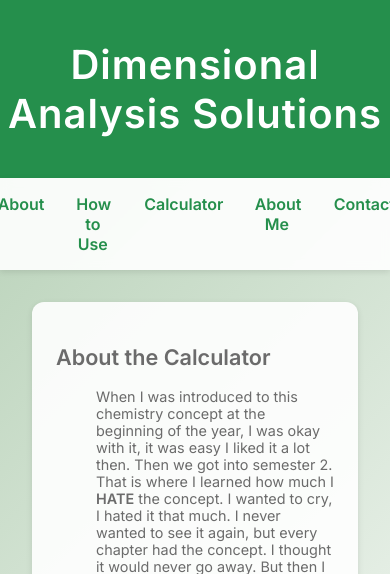
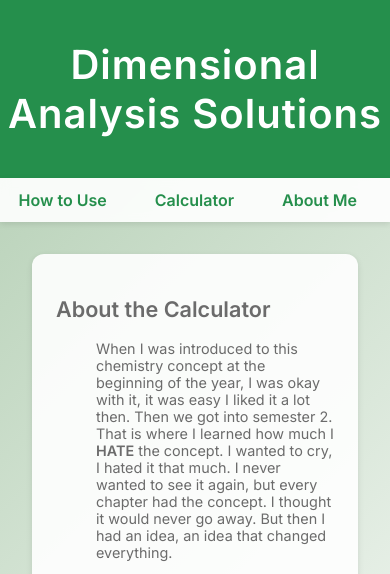
Before and after one commit to Artemis-Cassini/Dimensional-Analysis, a Flask app: page /about in a window 390 px wide. Shown: the top 574 px of the page. Run offline with Flask 3, Linux system fonts and the light colour scheme.

Commit message:
styles.css

```diff
--- a/CalcWebsite/static/styles.css
+++ b/CalcWebsite/static/styles.css
@@ -152,23 +152,24 @@ main {
     padding: 0.5rem;
   }
 
-  /* Center navigation links and compress width */
+  /* Center navigation links in a horizontal row, allow wrapping if needed */
   nav.main-nav {
     display: flex;
-    flex-direction: column;
-    align-items: center;
-    gap: 0.5rem;         /* make links closer */
-    padding: 0.15rem 0;   /* reduce vertical padding further */
+    flex-direction: row;
+    justify-content: center;
+    flex-wrap: wrap;
+    gap: 0.5rem;
+    padding: 0.5rem 0;
     width: 100%;
+    overflow-x: auto; /* allow scrolling if items exceed width */
   }
 
   nav.main-nav a {
-    display: block;
+    flex: 0 1 auto;   /* allow links to shrink if necessary */
     text-align: center;
-    width: 95%;           /* slightly less than full width */
-    max-width: 400px;
     font-size: 0.75rem;
-    padding: 0.25rem 0;    /* reduce vertical padding */
-    margin: 0 auto;       /* center within container */
+    padding: 0.25rem 0.5rem;
+    min-width: 80px;  /* ensure a minimum button width */
+    white-space: nowrap; /* prevent link text wrapping */
   }
 }
```
